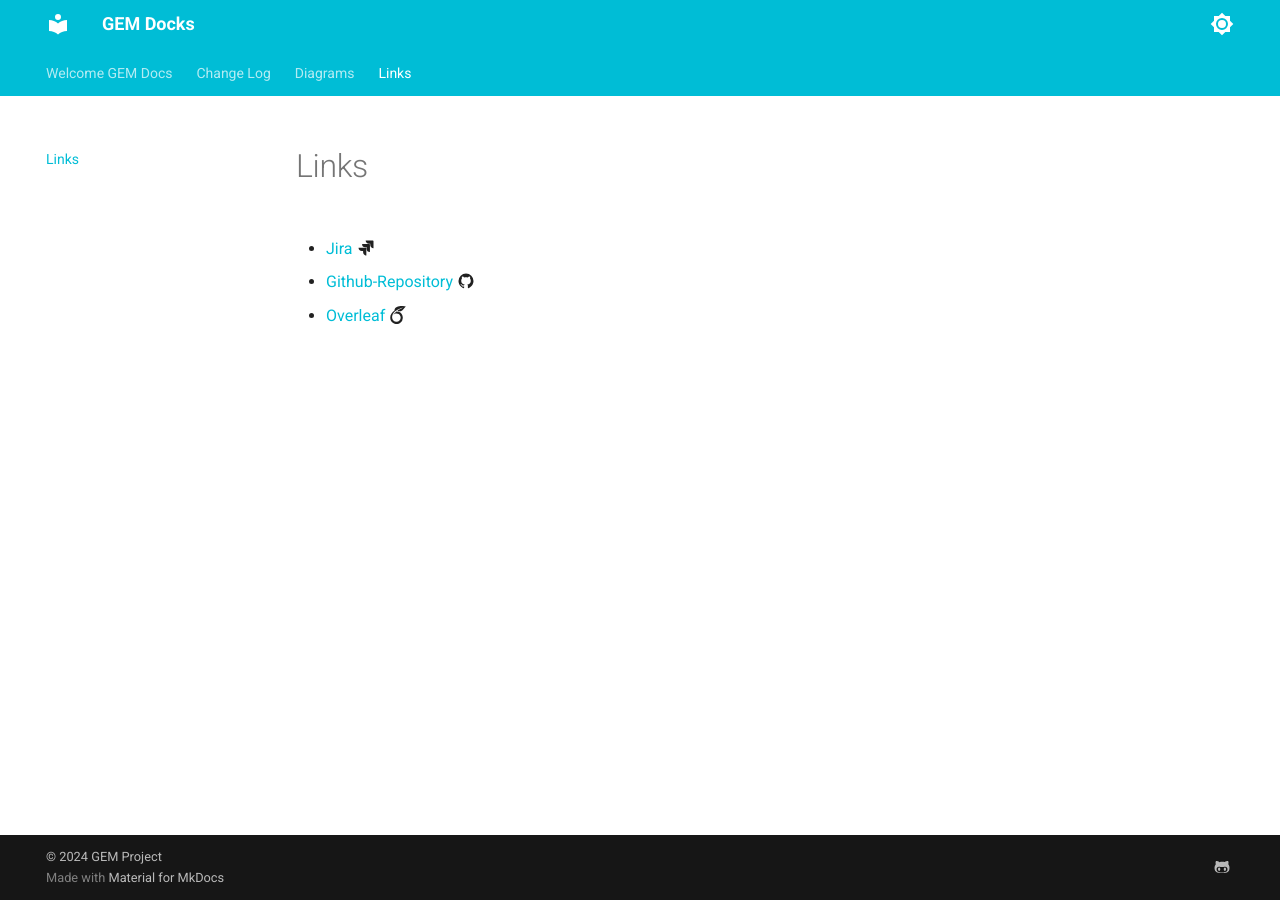
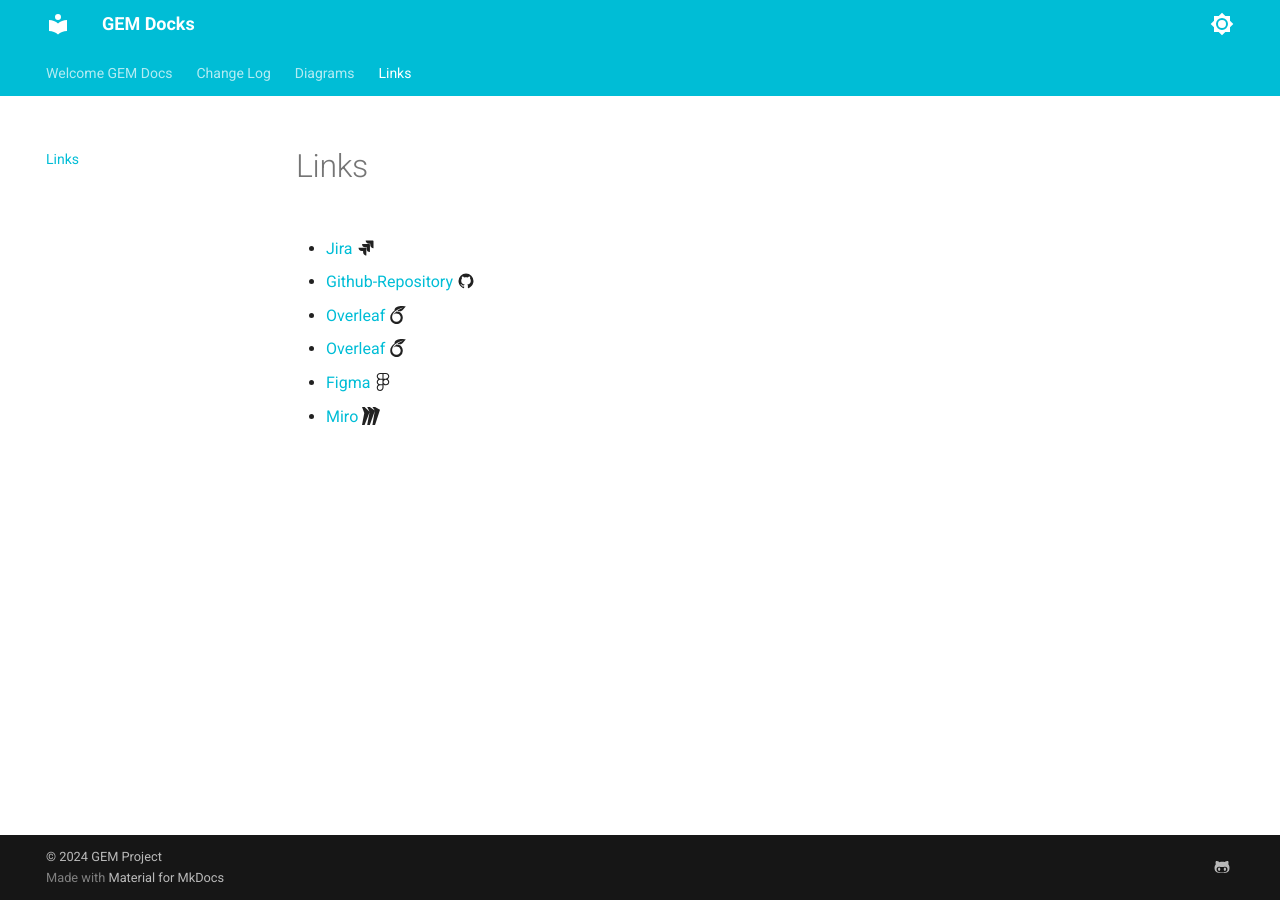
Before and after one commit to Group-Expense-Manager/gem-docs, an MkDocs documentation site: the page built from docs/links.md, in a window 1280 px wide. Built offline with MkDocs 1.6.1 and Material for MkDocs 9.7.7, drawn with Linux system fonts in a browser that asks for light colours.

Commit message:
Add figma and miro

```diff
--- a/docs/links.md
+++ b/docs/links.md
@@ -5,3 +5,6 @@
 * [Github-Repository](https://github.com/Group-Expense-Manager) :material-github:
 
 * [Overleaf](https://www.overleaf.com/project/65f4478e6a8150e19ed6b4da) :simple-overleaf:
+* [Overleaf](https://www.overleaf.com/project/65f4478e6a8150e19ed6b4da) :simple-overleaf:
+* [Figma](https://www.figma.com/team_invite/redeem/aHtZU5CVvBzyFbjJiSGn5O) :fontawesome-brands-figma:
+* [Miro](https://miro.com/welcomeonboard/MnlyYmtERm5oWXNIMnJpOWQzM0t1S25QWTNlSXZRRmlON3c2bWM2WjFCeUN6MWduUmFPNE0wMXhUdTZkdE00eXwzNDU4NzY0NTQ3NDQ1ODA2MTAxfDI=?share_link_id=442075191762) :simple-miro:
```
